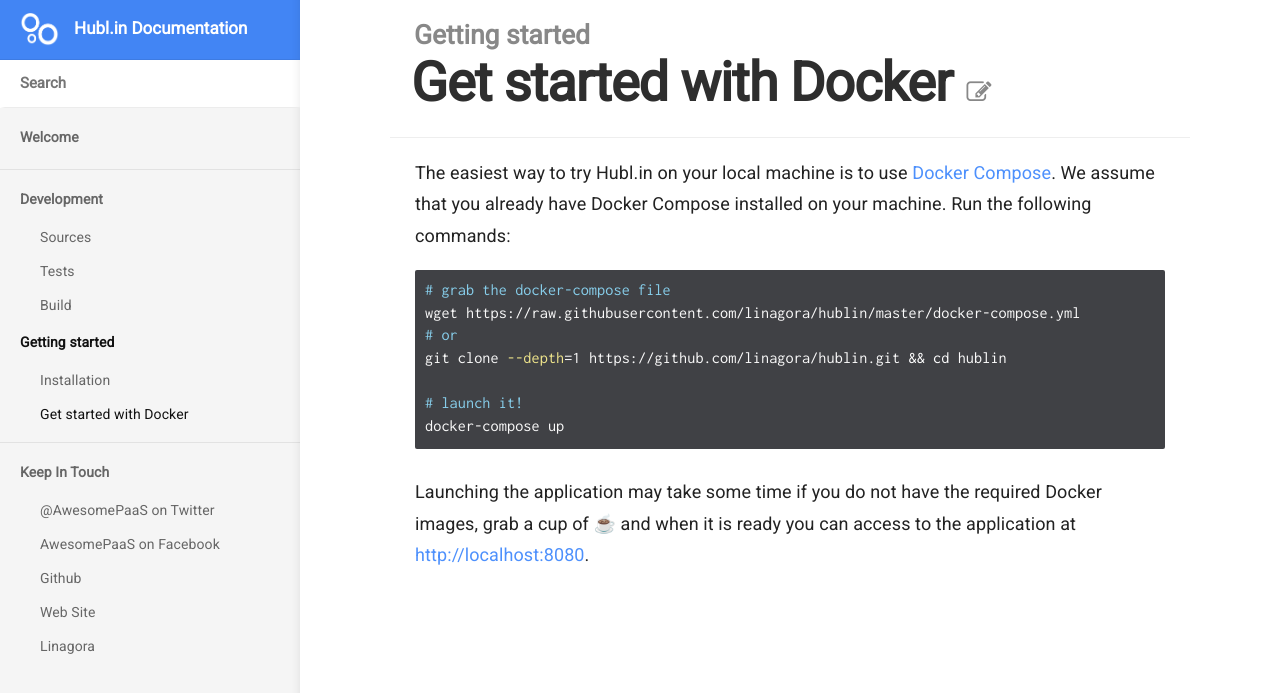
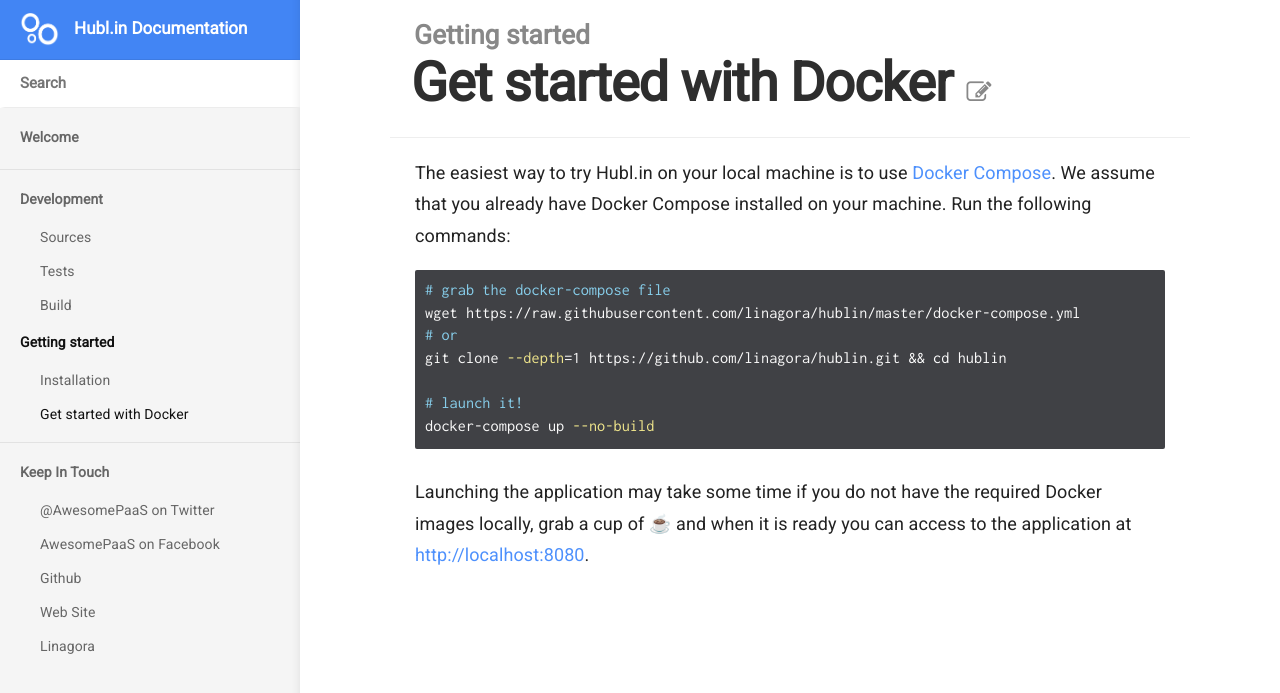
Before and after one commit to linagora/hublin-doc, a Jekyll site: the page built from _docs/getting-started/docker.md, in a window 1280 px wide. Shown: the top 693 px of the page. Built offline with Jekyll 4.4.1, drawn with Linux system fonts in a browser that asks for light colours.

Commit message:
Update docker-compose command

````diff
--- a/_docs/getting-started/docker.md
+++ b/_docs/getting-started/docker.md
@@ -14,8 +14,8 @@ wget https://raw.githubusercontent.com/linagora/hublin/master/docker-compose.yml
 git clone --depth=1 https://github.com/linagora/hublin.git && cd hublin
 
 # launch it!
-docker-compose up
+docker-compose up --no-build
 ```
 
-Launching the application may take some time if you do not have the required Docker images, grab a cup of ☕️ and when
+Launching the application may take some time if you do not have the required Docker images locally, grab a cup of ☕️ and when
 it is ready you can access to the application at [http://localhost:8080](http://localhost:8080).
````
